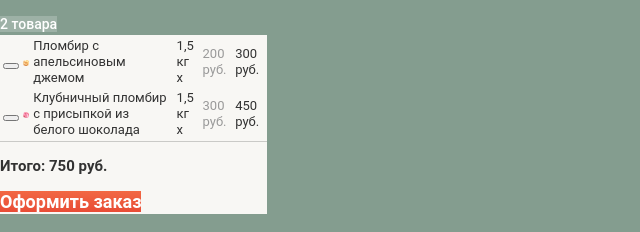
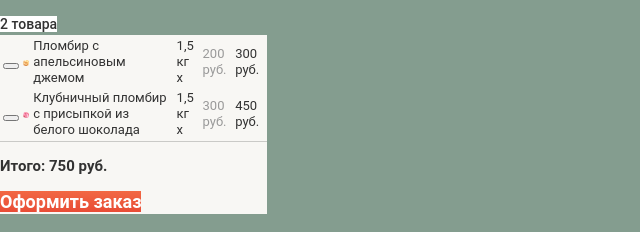
Before and after one commit to ilataleksey/951805-gllacy-25, a plain HTML site: page catalog.html in a window 1280 px wide. Shown: the part 605-837 px from the top of the page, 0-640 px from the left. Drawn offline with Linux system fonts and the light colour scheme.

Commit message:
изменяет класс у наполненной корзины для лучшей стилизации

```diff
--- a/catalog.html
+++ b/catalog.html
@@ -5,6 +5,7 @@
   <title>Каталог</title>
     <link rel="stylesheet" href="css/normalize.css">
     <link rel="stylesheet" href="css/style.css">
+    <!-- <link rel="stylesheet" href="css/outline.css"> -->
 </head>
 <body>
   <header class="main-header">
@@ -75,7 +76,7 @@
             </div>
           </li>
           <li class="basket-full">
-            <a class="basket-link" href="basket.html">2 товара</a>
+            <a class="basket-link-full" href="basket.html">2 товара</a>
             <div class="modal modal-basket">
               <table>
                 <tr>
```
